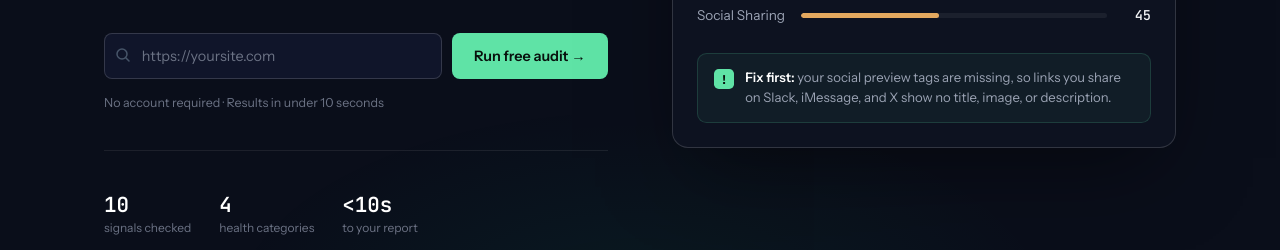
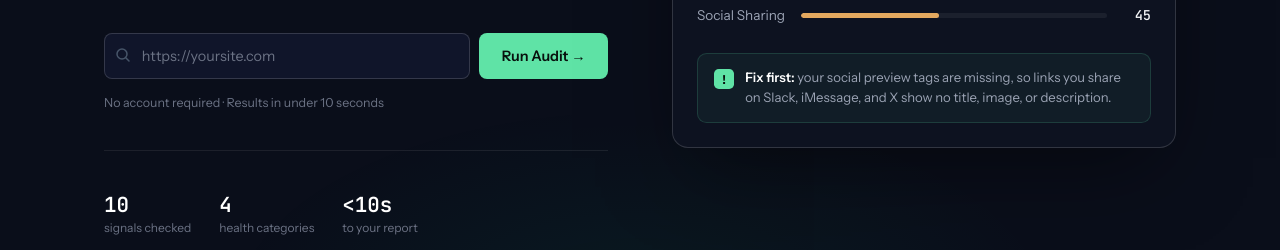
Before and after one commit to Kiannamendez/BrandScanr, a website: page public/index.html in a window 1280 px wide. Shown: the part 550-800 px from the top of the page. Drawn offline with Linux system fonts and the light colour scheme.

Commit message:
Update index.html

```diff
--- a/public/index.html
+++ b/public/index.html
@@ -92,7 +92,7 @@
               />
             </div>
             <button type="submit" class="btn btn-primary" id="scan-button">
-              <span class="btn-label">Run free audit →</span>
+              <span class="btn-label">Run Audit →</span>
             </button>
           </form>
 
```
